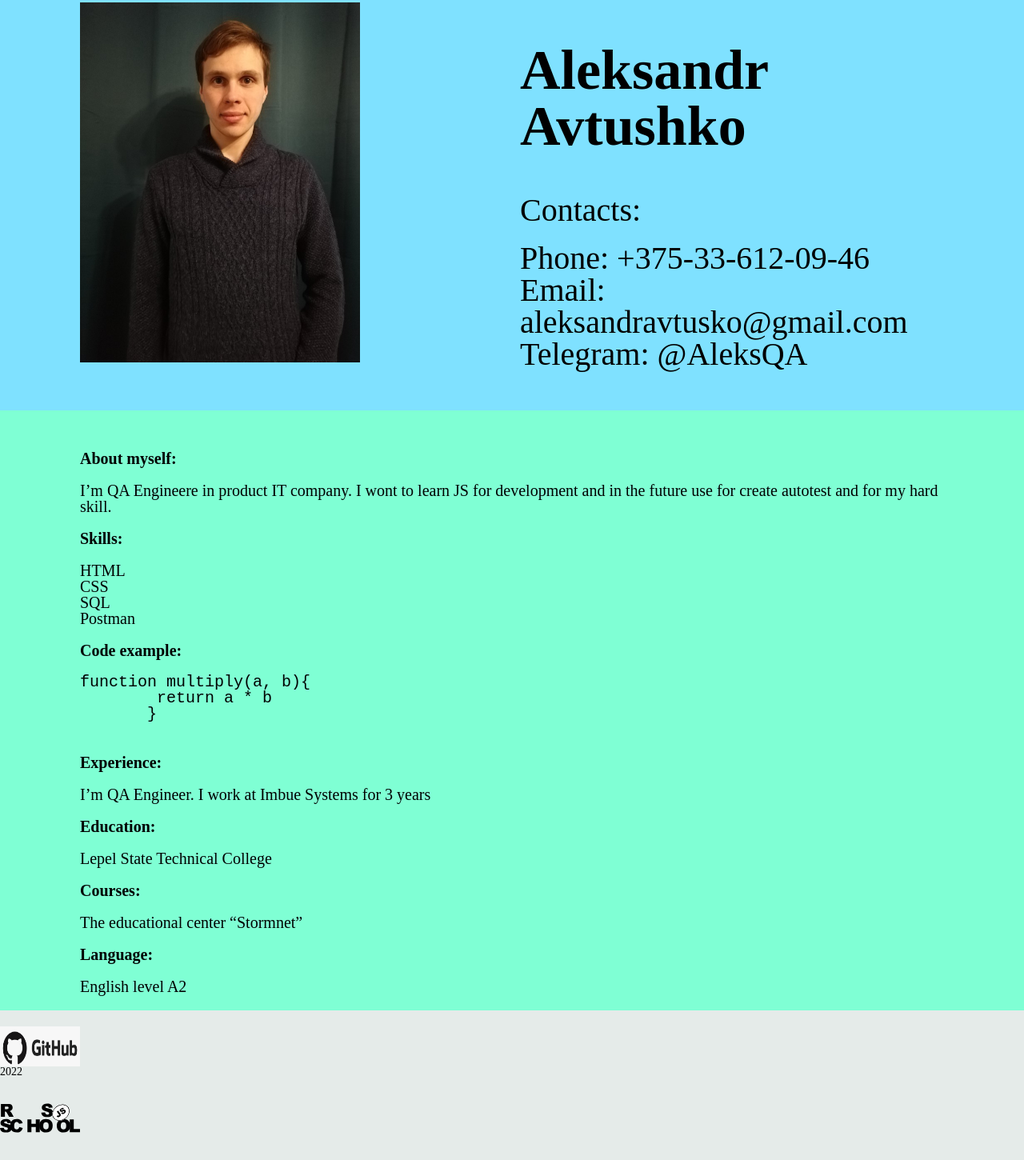
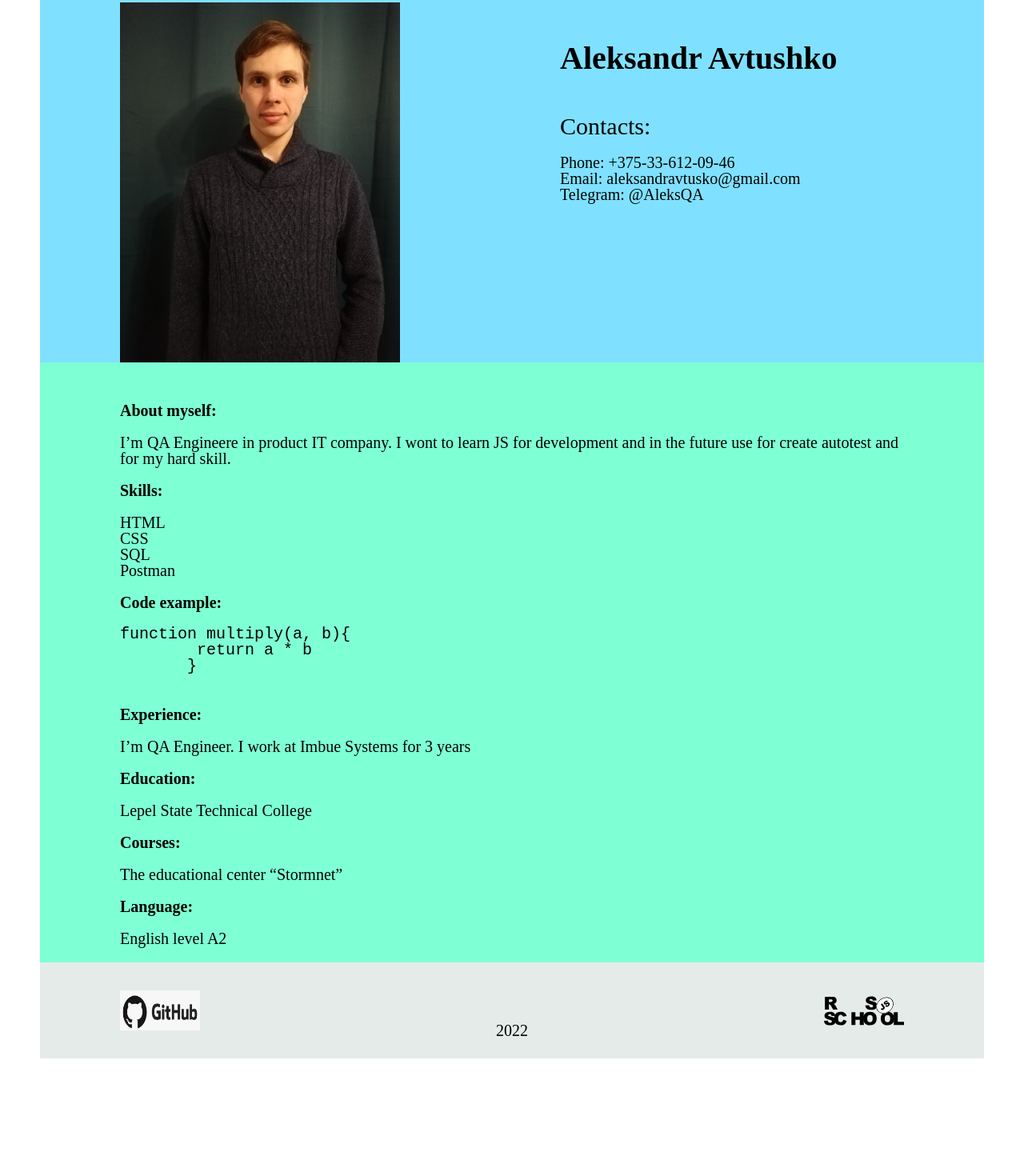
Before and after one commit to AleksAvtushko/rsschool-cv, a plain HTML site: page index.html in a window 1280 px wide. Shown: the part 47-1497 px from the top of the page at 80% size. After the commit the page ends 1370 px from the top, so only its background shows below. Drawn offline with Linux system fonts and the light colour scheme.

Commit message:
feat: add new values for class wrapper add new values for class text footer add new values for class footer
fix: change value padding for class footer
change value font-size for class: contacts-ul, contact, name

```diff
--- a/style.css
+++ b/style.css
@@ -16,6 +16,16 @@ img{vertical-align:top;}
 h1,h2,h3,h4,h5,h6{font-size:inherit;font-weight:inherit;}
 /*--------------------*/
 
+.wrapper {
+	min-height: 100%;
+	overflow: hidden;
+
+	display: flex;
+	flex-direction: column;
+	max-width: 1180px;
+	margin: 0px auto;
+}
+
 .header {
 	background-color: rgb(127, 225, 255);
 	display: flex;
@@ -30,16 +40,16 @@ h1,h2,h3,h4,h5,h6{font-size:inherit;font-weight:inherit;}
 }
 
 .name {
-	font-size: 70px;
+	font-size: 40px;
 	padding: 50px 0px 30px;
 	font-weight: bold;
 }
 .contact {
-	font-size: 40px;
+	font-size: 30px;
 	padding: 20px 0px;
 }
 .contacts-ul {
-	font-size: 40px;
+	font-size: 20px;
 }
 
 .content {
@@ -50,5 +60,16 @@ h1,h2,h3,h4,h5,h6{font-size:inherit;font-weight:inherit;}
 
 .footer {
 	background-color: rgb(229, 235, 233);
-	padding: 20px 0px;
+	padding: 10px 100px;
+	font-size: 20px;
+	display: flex;
+	justify-content: space-between;
+	align-items:center;
 }
+
+.text-footer {
+	font-size: 20px;
+	padding: 50px 100px 0px;
+	text-align: center;
+
+}
```
